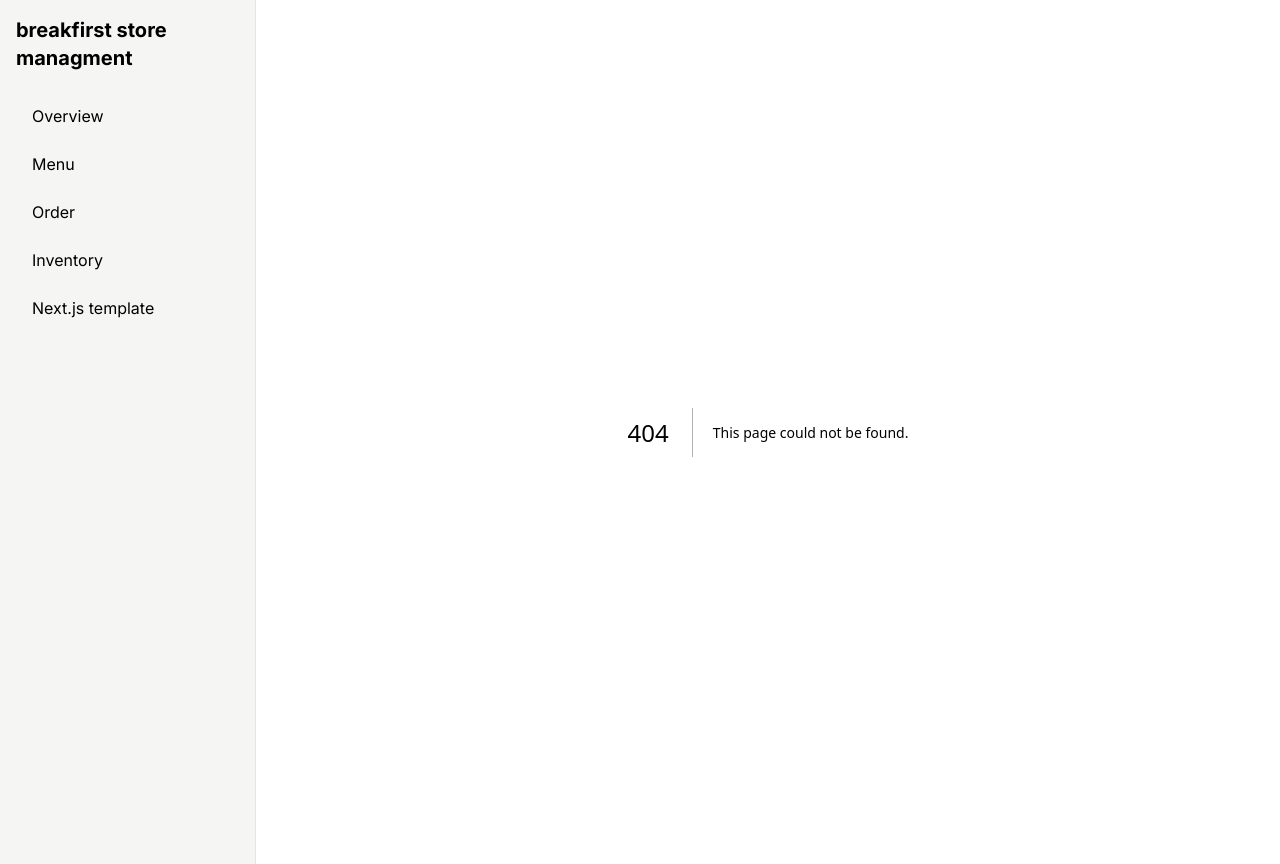
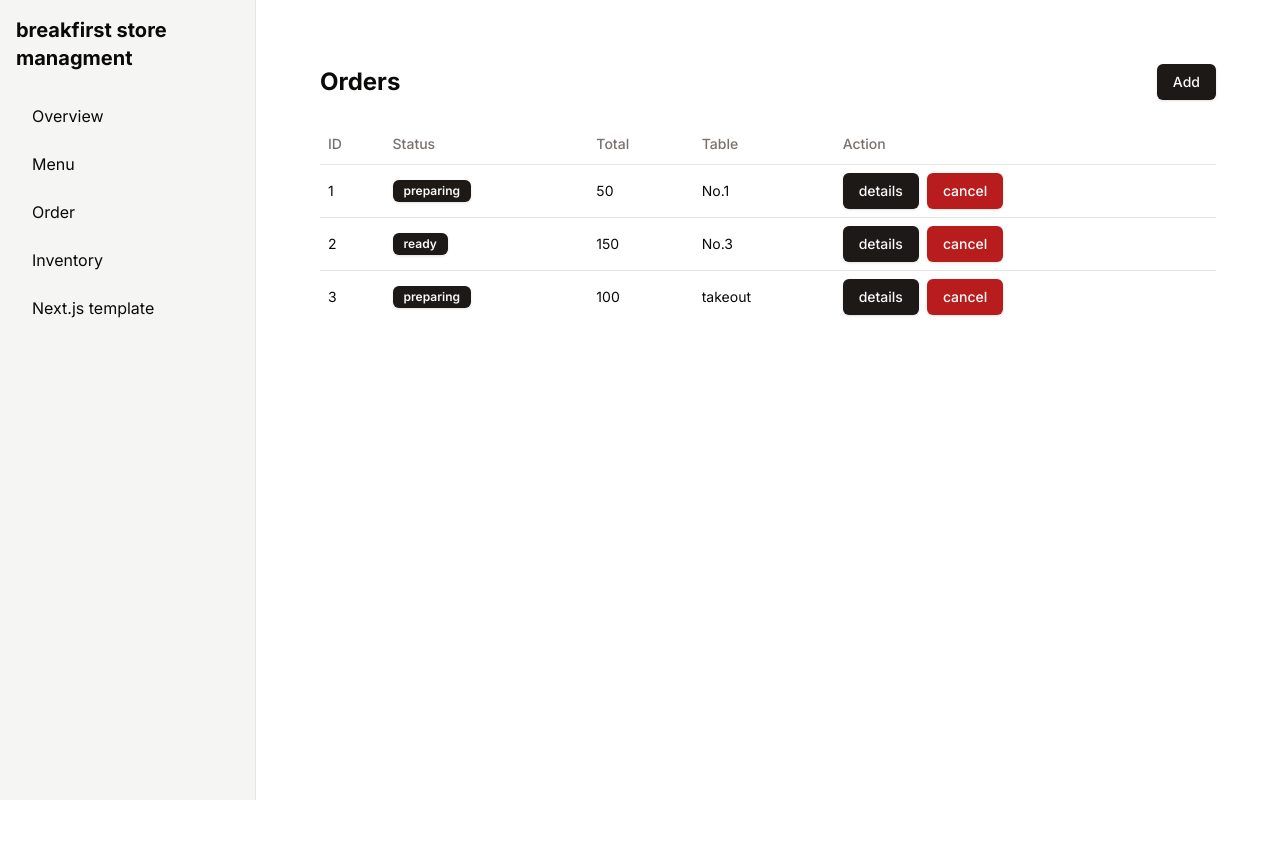
Before and after one commit to one030914/back-end-in-class, a Next.js app in the folder next/: page /order in a window 1280 px wide. Before the commit this address had no page. After the commit the page ends 800 px from the top, so only its background shows below. Built offline with nearby package versions, Linux system fonts and the light colour scheme.

Commit message:
back-end

```diff
--- /dev/null
+++ b/next/app/menu/page.jsx
@@ -0,0 +1,58 @@
+import { Button } from "@/components/ui/button"
+import {
+    Table,
+    TableBody,
+    TableCaption,
+    TableCell,
+    TableFooter,
+    TableHead,
+    TableHeader,
+    TableRow,
+} from "@/components/ui/table"
+
+const foods = [
+    {
+        id: "1",
+        name: "Soy milk",
+        price: 25,
+    },
+    {
+        id: "2",
+        name: "milk tea",
+        price: 25,
+    },
+    {
+        id: "3",
+        name: "egg roll",
+        price: 50,
+    },
+]
+
+export default function Page() {
+    return (
+        <div>
+            <div className="flex justify-between items-center mb-6">
+                <h1 className="text-2xl font-bold">Menu</h1>
+                <Button className="bg-blue-500 hover:bg-blue-800">Add</Button>
+            </div>
+            <div className="bg-stone-300 p-4 rounded-lg shadow mb-4">
+                <Table>
+                    <TableHeader>
+                        <TableRow>
+                            <TableHead>Name</TableHead>
+                            <TableHead>Price</TableHead>
+                        </TableRow>
+                    </TableHeader>
+                    <TableBody>
+                        {foods.map((food) => (
+                            <TableRow key={food.id}>
+                                <TableCell>{food.name}</TableCell>
+                                <TableCell>{food.price}</TableCell>
+                            </TableRow>
+                        ))}
+                    </TableBody>
+                </Table>
+            </div>
+        </div>
+    )
+}
--- /dev/null
+++ b/next/app/order/page.jsx
@@ -0,0 +1,76 @@
+import Link from "next/link"
+import { Button } from "@/components/ui/button"
+import { Badge } from "@/components/ui/badge"
+import {
+    Table,
+    TableBody,
+    TableCaption,
+    TableCell,
+    TableFooter,
+    TableHead,
+    TableHeader,
+    TableRow,
+} from "@/components/ui/table"
+
+const orders = [
+    {
+        id: "1",
+        status: "preparing",
+        total: 50,
+        table: "No.1",
+    },
+    {
+        id: "2",
+        status: "ready",
+        total: 150,
+        table: "No.3",
+    },
+    {
+        id: "3",
+        status: "preparing",
+        total: 100,
+        table: "takeout",
+    },
+]
+
+export default function Page() {
+    return (
+        <div className="p-8">
+            <div className="flex justify-between items-center mb-6">
+                <h1 className="text-2xl font-bold">Orders</h1>
+                <Button asChild>
+                    <Link href="/order/new">Add</Link>
+                </Button>
+            </div>
+            <div>
+                <Table>
+                    <TableHeader>
+                        <TableRow>
+                            <TableHead>ID</TableHead>
+                            <TableHead>Status</TableHead>
+                            <TableHead>Total</TableHead>
+                            <TableHead>Table</TableHead>
+                            <TableHead>Action</TableHead>
+                        </TableRow>
+                    </TableHeader>
+                    <TableBody>
+                        {orders.map((order) => (
+                            <TableRow key={order.id}>
+                                <TableCell>{order.id}</TableCell>
+                                <TableCell>
+                                    <Badge>{order.status}</Badge>
+                                </TableCell>
+                                <TableCell>{order.total}</TableCell>
+                                <TableCell>{order.table}</TableCell>
+                                <TableCell>
+                                    <Button className="mr-2">details</Button>
+                                    <Button className="bg-red-700 text-white">cancel</Button>
+                                </TableCell>
+                            </TableRow>
+                        ))}
+                    </TableBody>
+                </Table>
+            </div>
+        </div>
+    )
+}
--- /dev/null
+++ b/next/app/overview/page.jsx
@@ -0,0 +1,12 @@
+export default function Page() {
+    return (
+        <div>
+            <h1 className="text-2xl font-bold mb-4">System Overview</h1>
+            <div className="grid grid-cols-3 gap-4">
+                <div className="p-4 bg-stone-400 rounded-lg shadow">Orders: 0</div>
+                <div className="p-4 bg-stone-400 rounded-lg shadow">Current stock warning: 0</div>
+                <div className="p-4 bg-stone-400 rounded-lg shadow">Sales: $0</div>
+            </div>
+        </div>
+    )
+}
```
